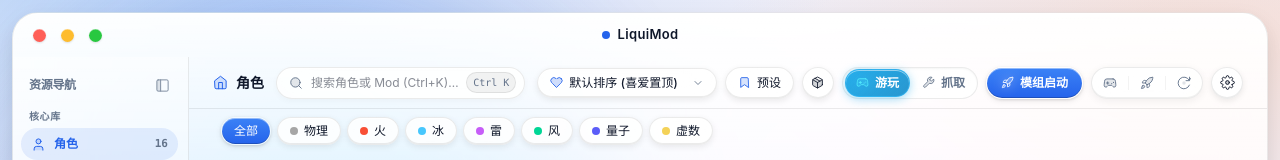
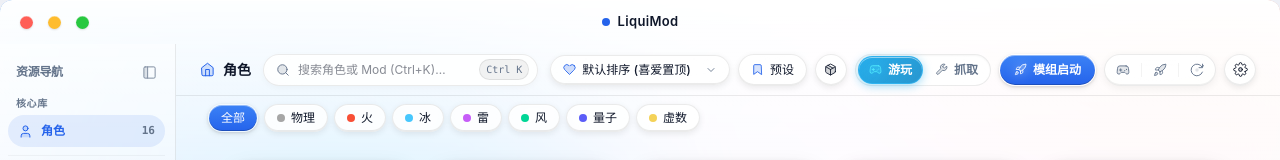
Before and after one commit to pianhua/liquimod, a SvelteKit app in the folder app/: page / in a window 1280 px wide. Shown: the top 160 px of the page. Built offline with nearby package versions, Linux system fonts and the light colour scheme; grey boxes are pictures that could not be loaded.

Commit message:
fix: unify transparent glass window frame

```diff
--- a/app/src-tauri/tauri.conf.json
+++ b/app/src-tauri/tauri.conf.json
@@ -19,6 +19,8 @@
         "minWidth": 900,
         "minHeight": 600,
         "decorations": false,
+        "transparent": true,
+        "backgroundColor": "#eef1f8",
         "visible": false
       }
     ],
--- a/app/src/app.css
+++ b/app/src/app.css
@@ -304,7 +304,7 @@ html,
 body {
   height: 100%;
   margin: 0;
-  background: var(--surface);
+  background: transparent;
   color: var(--text);
   font-family:
     -apple-system,
@@ -330,19 +330,38 @@ body {
   overflow: hidden;
 }
 
-/* 外层只保留环境背景，标题栏与工作区共用这一块连续的玻璃盖板。 */
+/* 标题栏与工作区共用整窗的一块连续玻璃盖板，不再保留外层留白。 */
 .window-frame {
   box-sizing: border-box;
   height: 100vh;
-  padding: 12px;
+  overflow: hidden;
+  border-radius: 12px;
+  /* 作为玻璃板的折射底色，也填满透明窗口圆角内的像素，避免露出黑底。 */
+  background: var(--surface-gradient), var(--surface);
 }
 
 .window-frame-maximized {
-  padding: 0;
+  border-radius: 0;
 }
 
 .window-frame-maximized .window-shell {
   border-radius: 0;
+}
+
+/* 圆角只由主玻璃板定义；流光与内容都在同一裁切边界内。 */
+.window-shell {
+  position: relative;
+  isolation: isolate;
+  border-radius: inherit;
+}
+
+.window-glass.glass-island {
+  position: relative;
+  z-index: 1;
+  border-radius: inherit;
+  /* 主窗体不是内容卡片：去掉卡片的深色描边和外投影，避免透明圆角的抗锯齿把它们显成黑边。 */
+  border: 0;
+  box-shadow: inset 0 1px 0 0 var(--glass-highlight);
 }
 
 code,
@@ -364,11 +383,13 @@ pre,
 
 /* ── 星轨流光环境背景层（置于最底层，为全界面的液态玻璃提供通透折射源） ── */
 .app-ambient-aurora {
-  position: fixed;
+  position: absolute;
+  /* 扩展流光范围，再由同一块玻璃板裁切，避免边缘被模糊滤镜削弱。 */
   inset: -15%;
   pointer-events: none;
   z-index: 0;
   overflow: hidden;
+  border-radius: 0;
   filter: blur(60px);
   opacity: 0.95;
 }
@@ -439,7 +460,7 @@ pre,
 }
 
 body {
-  background: var(--surface-gradient), var(--surface);
+  background: transparent;
   position: relative;
 }
 
@@ -724,7 +745,8 @@ button.card-lift,
   opacity: 1;
 }
 
-.radius-window { border-radius: 26px; }
+/* 与 Windows 11 无边框窗口圆角一致，避免系统窗体与网页玻璃出现双层边界。 */
+.radius-window { border-radius: 12px; }
 .radius-panel { border-radius: 20px; }
 .radius-card { border-radius: 18px; }
 .radius-pill { border-radius: 9999px; }
--- a/app/src/lib/components/TitleBar.svelte
+++ b/app/src/lib/components/TitleBar.svelte
@@ -52,12 +52,18 @@
       onmaximizedchange(maximized);
     }
   }
+
 </script>
 
 <div
-  class="window-titlebar grid grid-cols-[84px_minmax(0,1fr)_84px] items-center h-11 px-3 shrink-0 select-none"
+  class="window-titlebar relative grid grid-cols-[84px_minmax(0,1fr)_84px] items-center h-11 px-3 shrink-0 select-none"
+  data-tauri-drag-region="deep"
 >
-  <div class="window-controls flex items-center" aria-label="窗口控制">
+  <div
+    class="window-controls relative z-10 flex items-center"
+    aria-label="窗口控制"
+    data-tauri-drag-region="false"
+  >
     <button
       type="button"
       aria-label="关闭"
@@ -92,11 +98,11 @@
       </svg>
     </button>
   </div>
-  <div class="window-title min-w-0 justify-self-center flex items-center gap-2" data-tauri-drag-region>
+  <div class="window-title relative z-10 min-w-0 justify-self-center flex items-center gap-2">
     <span class="w-2 h-2 rounded-full" style="background: var(--accent)"></span>
-    <span class="truncate text-[13px] font-semibold tracking-wide" data-tauri-drag-region>LiquiMod</span>
+    <span class="truncate text-[13px] font-semibold tracking-wide">LiquiMod</span>
   </div>
-  <div class="flex-1 h-full" data-tauri-drag-region></div>
+  <div class="relative z-10 flex-1 h-full"></div>
 </div>
 
 <style>
--- a/app/src/routes/+layout.svelte
+++ b/app/src/routes/+layout.svelte
@@ -29,13 +29,6 @@
   });
 </script>
 
-<div class="fixed inset-0 pointer-events-none overflow-hidden app-ambient-aurora" aria-hidden="true">
-  <div class="aurora-blob aurora-blob-1"></div>
-  <div class="aurora-blob aurora-blob-2"></div>
-  <div class="aurora-blob aurora-blob-3"></div>
-  <div class="aurora-blob aurora-blob-4"></div>
-</div>
-
 <div class="relative z-10 flex flex-col h-full">
   {@render children()}
 </div>
--- a/app/src/routes/+page.svelte
+++ b/app/src/routes/+page.svelte
@@ -643,7 +643,14 @@
 </script>
 
 <div class="window-frame" class:window-frame-maximized={windowMaximized}>
-  <div class="window-shell glass-island radius-window flex flex-col h-full min-h-0 overflow-hidden">
+  <div class="window-shell radius-window h-full min-h-0 overflow-hidden">
+    <div class="app-ambient-aurora" aria-hidden="true">
+      <div class="aurora-blob aurora-blob-1"></div>
+      <div class="aurora-blob aurora-blob-2"></div>
+      <div class="aurora-blob aurora-blob-3"></div>
+      <div class="aurora-blob aurora-blob-4"></div>
+    </div>
+    <div class="window-glass glass-island flex flex-col h-full min-h-0 overflow-hidden">
     <TitleBar onmaximizedchange={(maximized) => (windowMaximized = maximized)} />
     {#if error}
       <div class="glass radius-panel mx-4 mt-1 px-4 py-2.5 text-sm shrink-0" style="color: var(--danger)">
@@ -732,6 +739,7 @@
       </div>
     </div>
   </div>
+  </div>
   {#if dragHover}
     <div class="fixed inset-3 z-40 pointer-events-none radius-panel"
       style="border: 2px dashed var(--accent, #409CFF); background: rgba(64,156,255,0.06)"></div>
```
Also changed, not shown: 1 other file (tests, documents, lock files or other folders).
